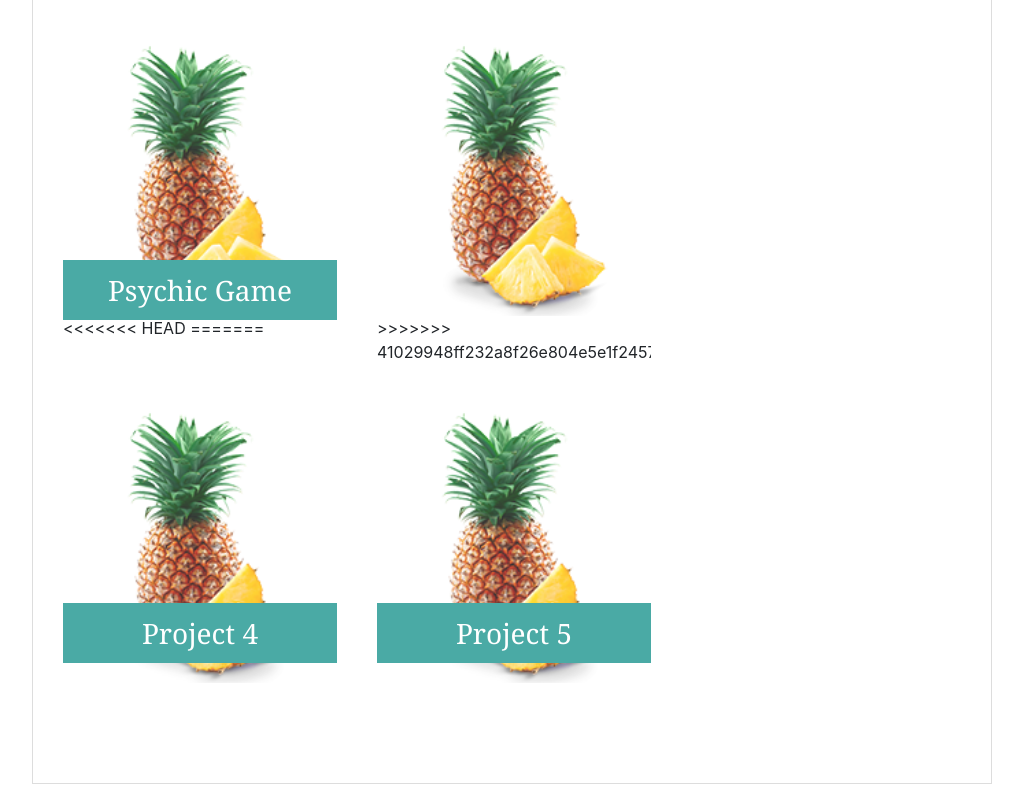
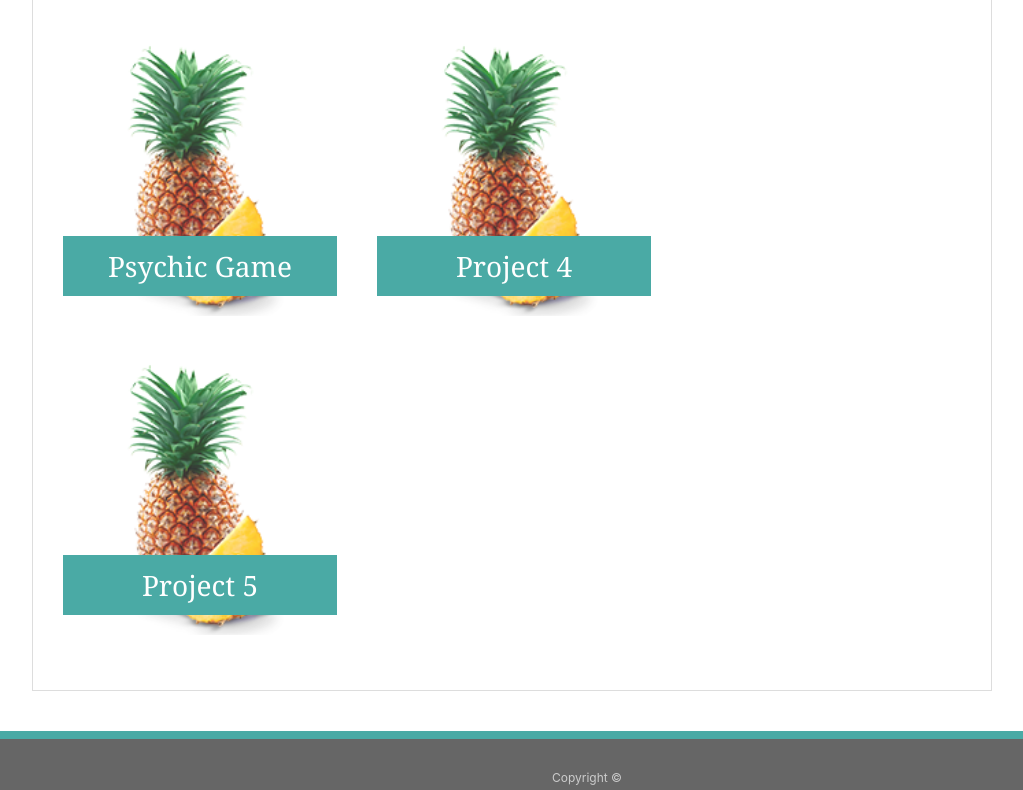
Before and after one commit to julianafood/Bootstrap-Portfolio, a plain HTML site: page portfolio.html in a window 1280 px wide. Shown: the part 618-1408 px from the top of the page, without its empty margins (53-1076 px from the left). Drawn offline with nearby package versions, Linux system fonts and the light colour scheme.

Commit message:
Update portfolio.html

```diff
--- a/portfolio.html
+++ b/portfolio.html
@@ -56,13 +56,6 @@
         <img src="assets/images/09266.png" alt="Project 3">
         <a href = "https://julianafood.github.io/Psychic-Game"><h3>Psychic Game</h3></a>
 
-<<<<<<< HEAD
-=======
-      <h3>Psychic Game</h3>
-      </div>
-      <div class="work">
-        <img src="assets/images/09266.png" alt="Project 4">
->>>>>>> 41029948ff232a8f26e804e5e1f24578d0cbca68
       </div>
       <div class="work">
         <img src="assets/images/09266.png" alt="Project 4">
```
